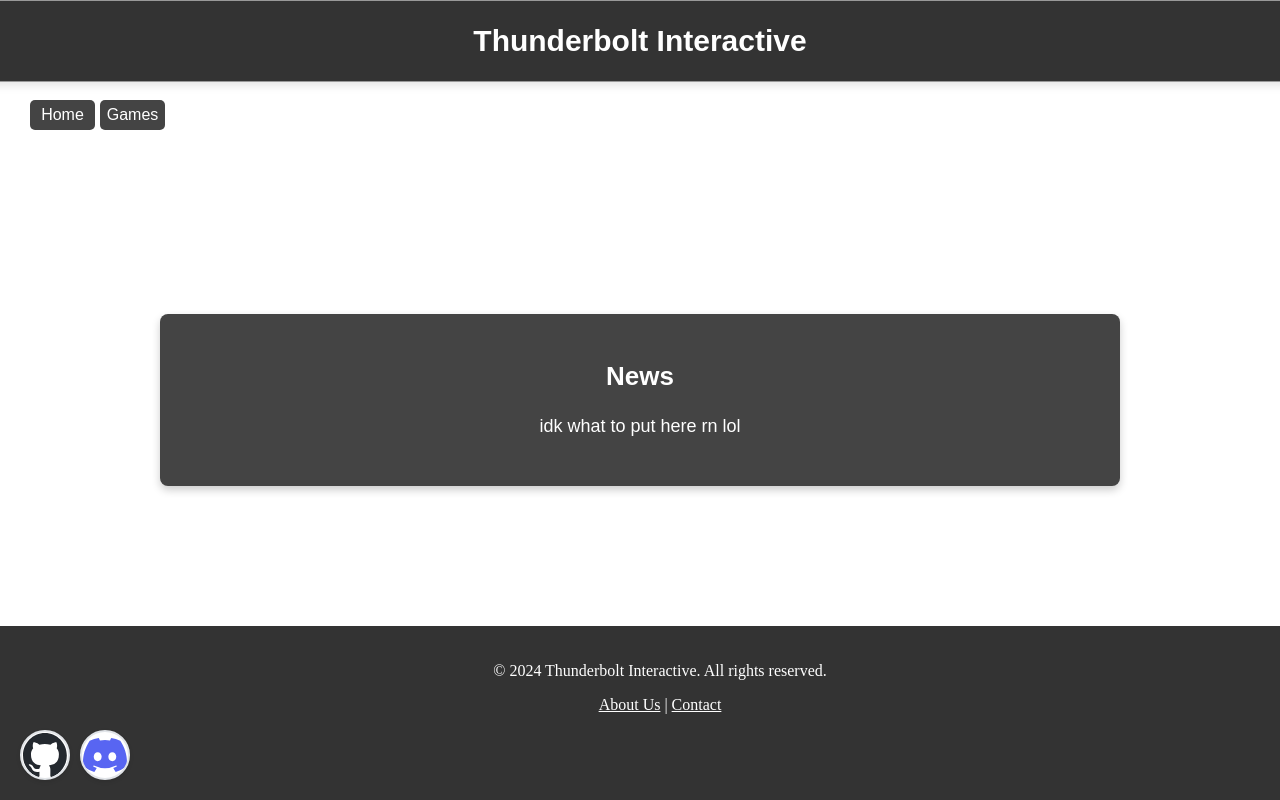
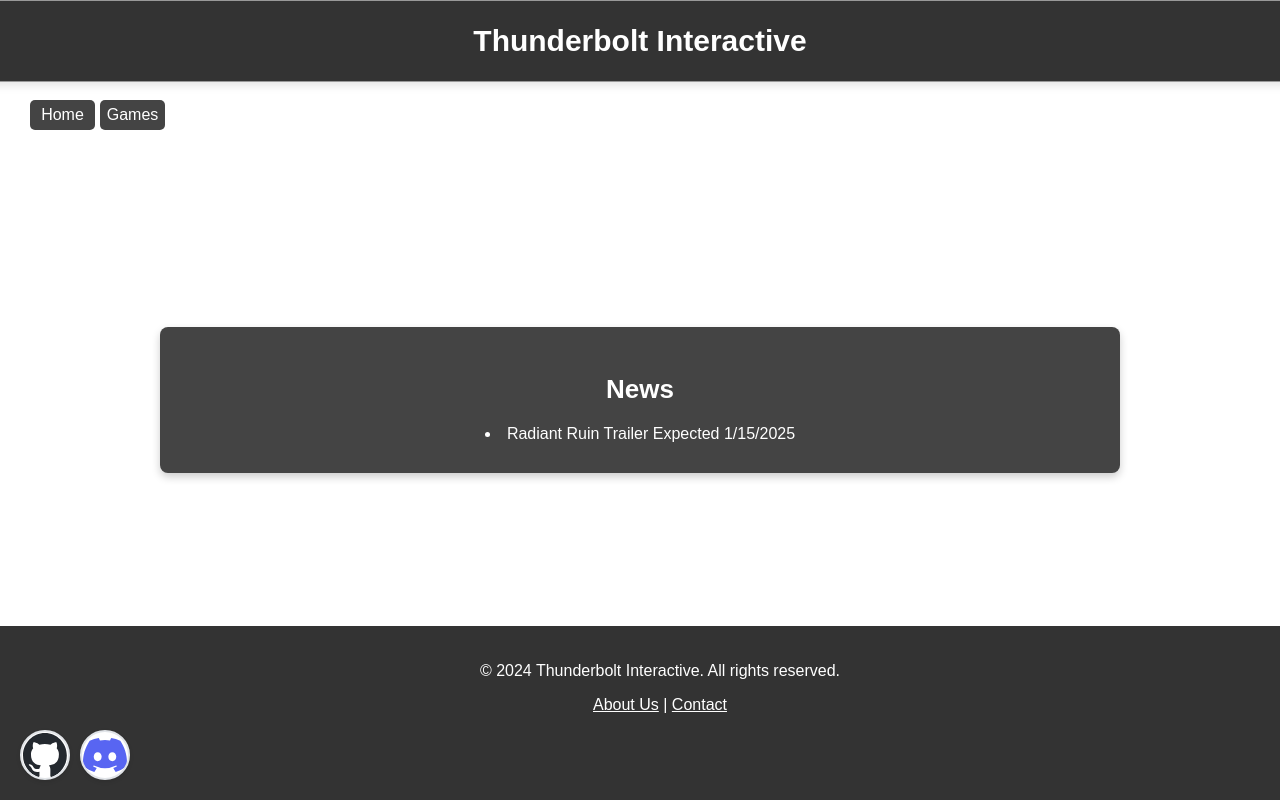
Before and after one commit to APersonIThink12/website, a Flask app: page / in a window 1280 px wide. Run offline with Flask 3, Linux system fonts and the light colour scheme.

Commit message:
fixed fonts

```diff
--- a/src/static/style.css
+++ b/src/static/style.css
@@ -538,6 +538,7 @@ html, body {
     border-radius: 8px;
     box-shadow: 0 4px 8px rgba(0, 0, 0, 0.2);
     text-align: center;
+    font-family: sans-serif;
 }
 
 .news h1 {
@@ -554,3 +555,7 @@ html, body {
     color: white;
     font-family: sans-serif;
 }
+
+.footer {
+    font-family: sans-serif;
+}
--- a/src/templates/index.html
+++ b/src/templates/index.html
@@ -18,7 +18,7 @@
     </div>
     <div class="news">
       <h1>News</h1>
-      <p>idk what to put here rn lol</p>
+      <li>Radiant Ruin Trailer Expected 1/15/2025</li>
     </div>
   </div>
 
```
